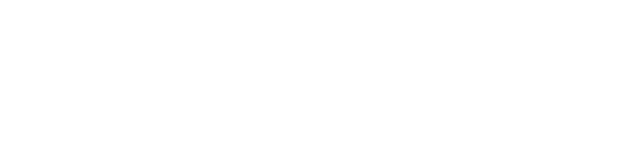
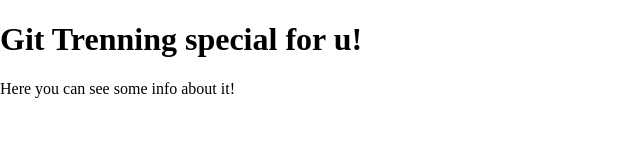
Before and after one commit to LimonkaTM/gitTrening, a plain HTML site: page index.html in a window 1280 px wide. Shown: the whole page, without its empty margins (0-640 px from the left). Drawn offline with Linux system fonts and the light colour scheme.

Commit message:
Create main.css fail and change index.html

```diff
--- a/index.html
+++ b/index.html
@@ -3,13 +3,19 @@
 <head>
 	<meta charset="UTF-8">
 	<meta name="viewport" content="width=device-width, initial-scale=1.0">
+	<link rel="stylesheet" href="main.css">
 	<title>GutTrenning</title>
 </head>
 <body>
 	<header class="header">
 		<div class="fixed-block">
-			<div class="">
-
+			<div class="main-block">
+				<h1>
+					Git Trenning special for u!
+				</h1>
+				<p>
+					Here you can see some info about it!
+				</p>
 			</div>
 		</div>
 	</header>
--- /dev/null
+++ b/main.css
@@ -0,0 +1,4 @@
+body {
+	margin: 0;
+	padding: 0;
+}
```
